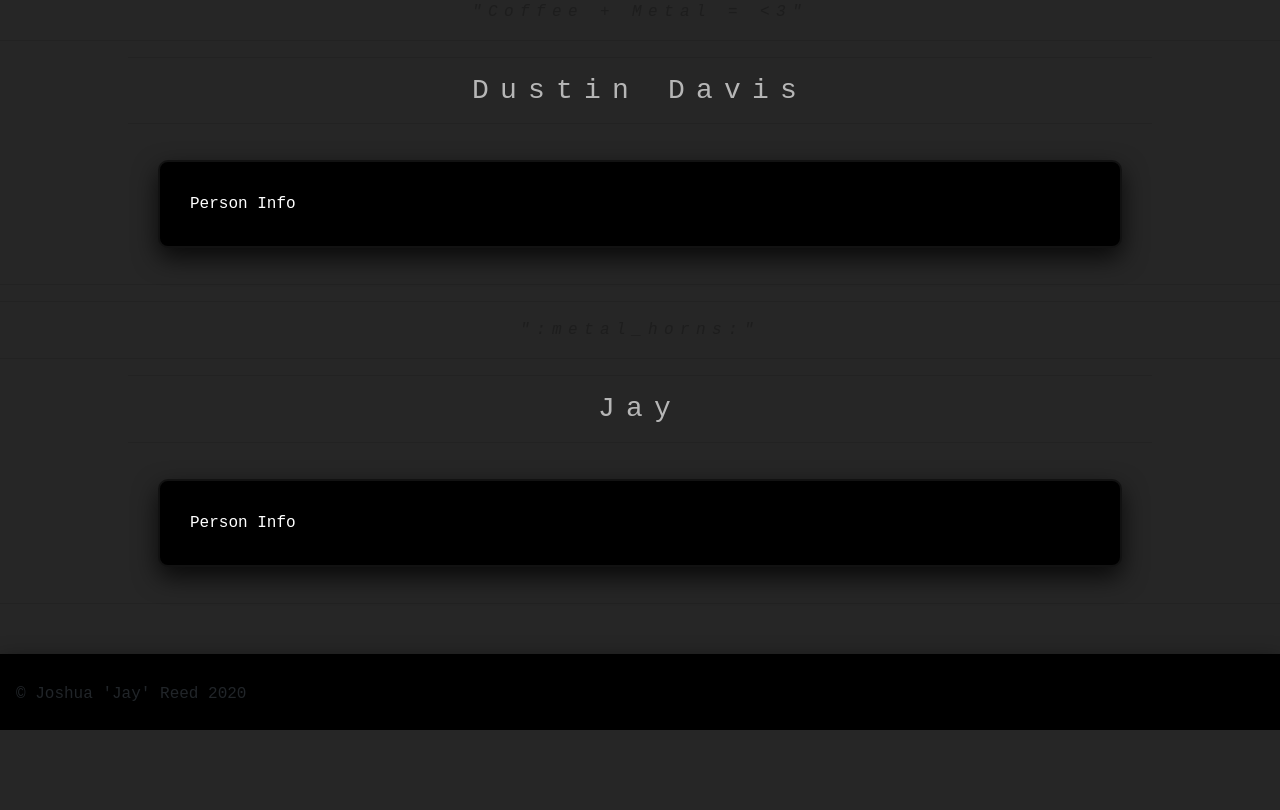
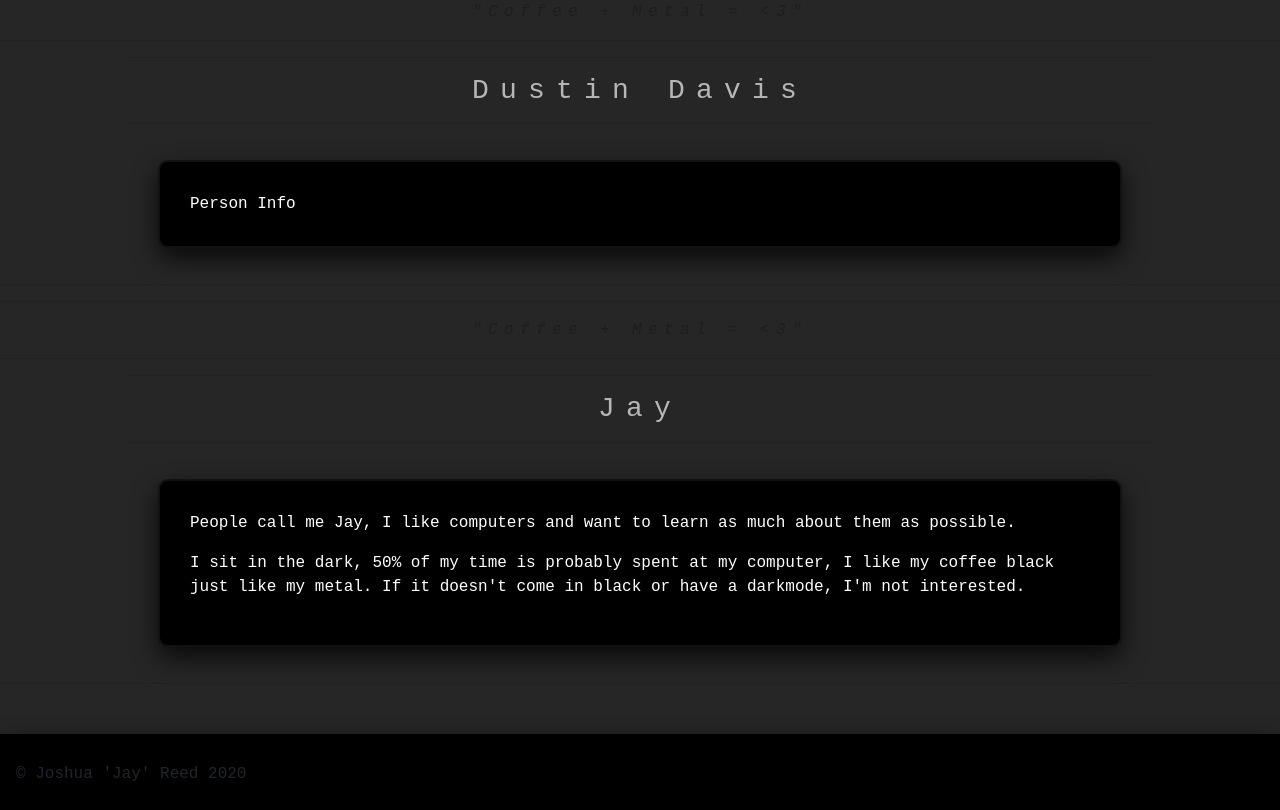
Before and after one commit to D2-Tech/RDJ, a plain HTML site: page index.html in a window 1280 px wide. Shown: the part 1149-1959 px from the top of the page. Before the commit the page ends 1879 px from the top, so only its background shows below. Drawn offline with nearby package versions, Linux system fonts and the light colour scheme.

Commit message:
commit jay profile section

```diff
--- a/index.html
+++ b/index.html
@@ -110,7 +110,7 @@
     <a id="contact"></a>
 
     <div>
-      <p class="weOnlyUseDarkModeHere"><i>":metal_horns:"</i></p>
+      <p class="weOnlyUseDarkModeHere"><i>"Coffee + Metal = &#60;3"</i></p>
     </div>
 
     <hr />
@@ -128,7 +128,15 @@
         <div class="row">
           <div class="card col">
             <div class="card-body">
-              <p class="card-text">Person Info</p>
+              <p class="card-text">
+                People call me Jay, I like computers and want to learn as much
+                about them as possible.
+              </p>
+              <p>
+                I sit in the dark, 50% of my time is probably spent at my
+                computer, I like my coffee black just like my metal. If it
+                doesn't come in black or have a darkmode, I'm not interested.
+              </p>
             </div>
           </div>
         </div>
```
